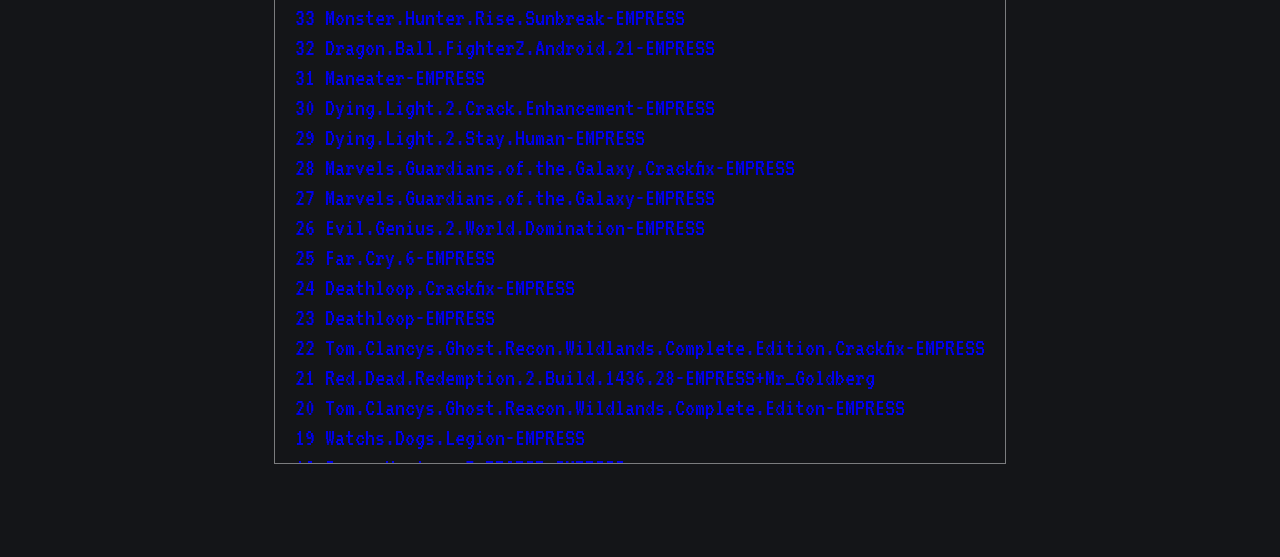
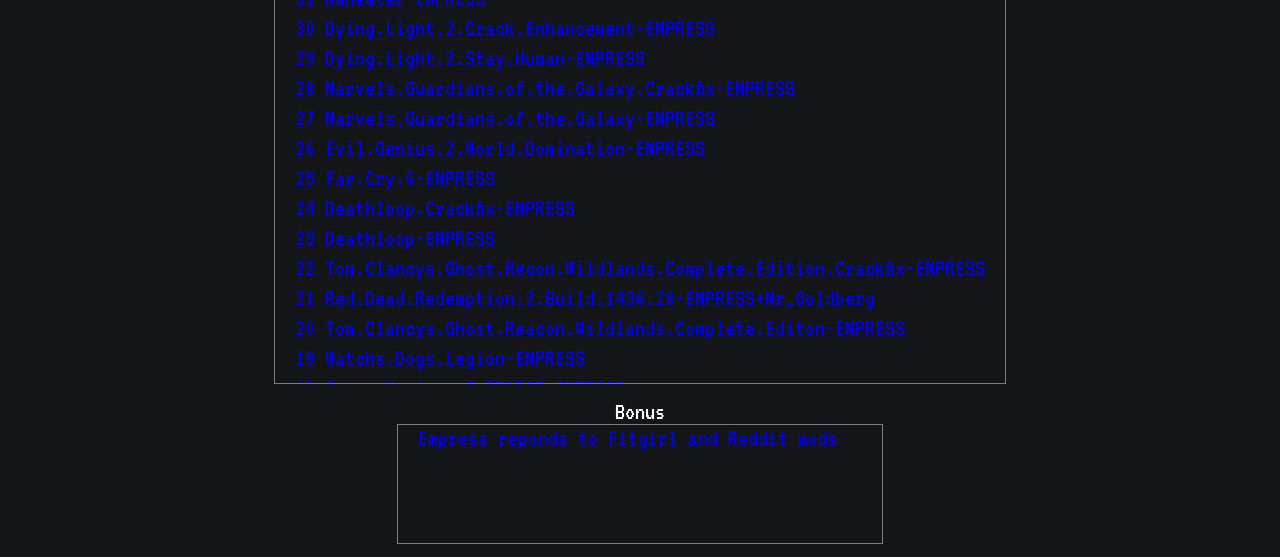
Before and after one commit to model-map/EmpressNfo, a plain HTML site: page index.html in a window 1280 px wide. Shown: the part 202-759 px from the top of the page. Drawn offline with Linux system fonts and the light colour scheme.

Commit message:
Add Bonus section

```diff
--- a/css/style.css
+++ b/css/style.css
@@ -85,6 +85,13 @@ footer{
 
     margin-bottom: auto;
 }
+
+.bonus{
+    height:15vh;
+    border: 1px solid #ffffff70;
+    width: 38vw;
+    margin-bottom: auto;
+}
   /* visited link */
   a:visited {
     color: deepskyblue;
--- a/index.html
+++ b/index.html
@@ -18,6 +18,12 @@
     <div class="container">
 
     </div>
+    <span id="bonus">Bonus</span>
+    <div class="bonus">
+        <a href="https://web.archive.org/web/20230220225629/https://old.reddit.com/r/EmpressEvolution/comments/117e8tz/important_message_to_rpiratedgames_moderators/" style="text-decoration: none; padding-left: 20px; padding-top: 30px;">
+            Empress reponds to Fitgirl and Reddit mods
+            </a>
+    </div>
     <!--         <div class="easteregg"></div> -->
     <footer>
         <div class="github">
```
